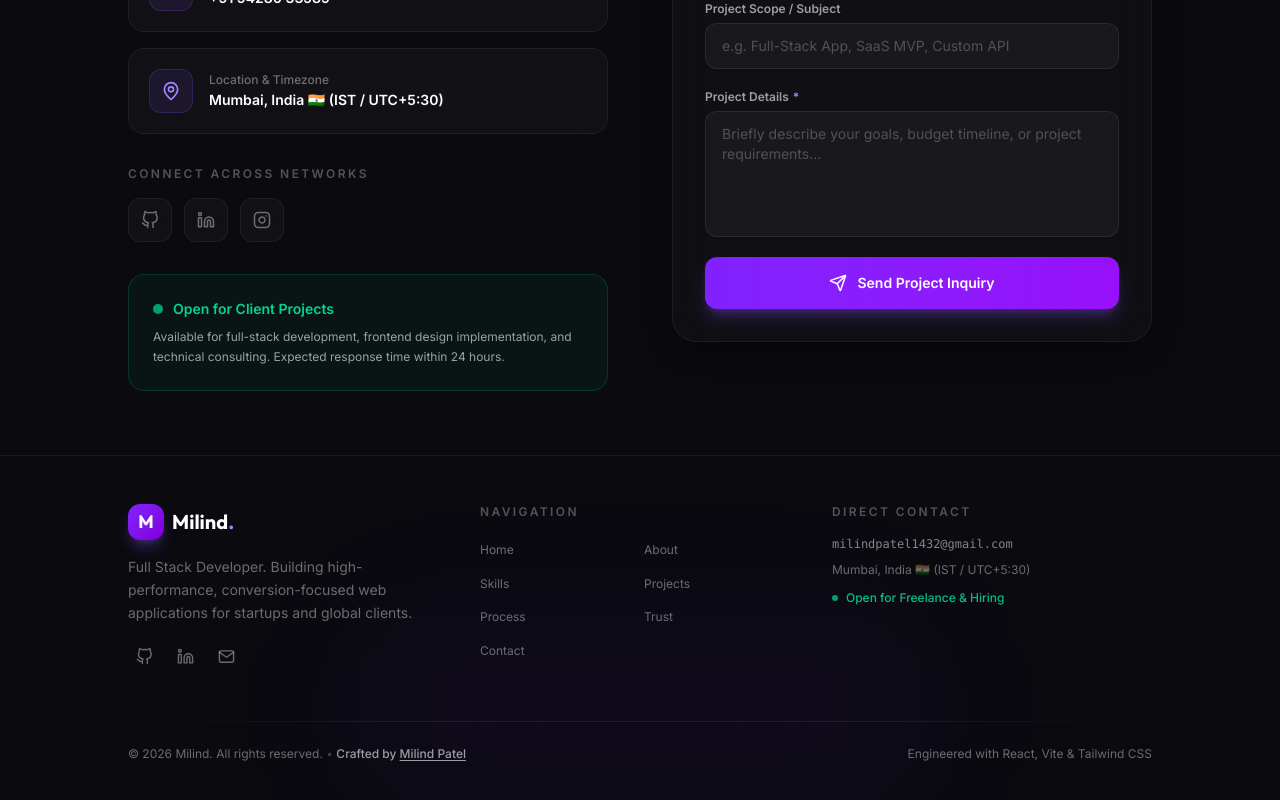
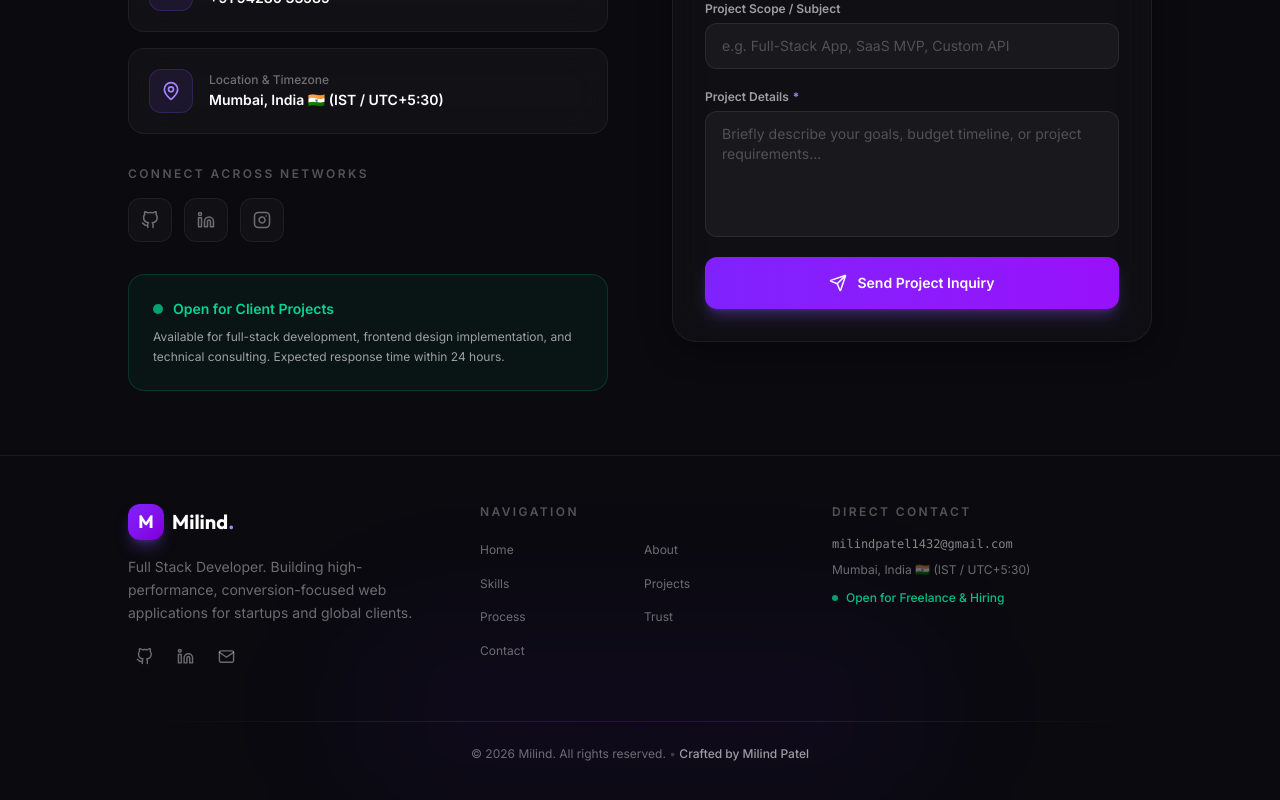
Before and after one commit to milindpatel1432/milindportfolio, a React (Vite) app: page / in a window 1280 px wide. Shown: the part 5190-5990 px from the top of the page. Built offline with nearby package versions, Linux system fonts and the light colour scheme.

Commit message:
Clean up footer text and remove underline from author link

```diff
--- a/src/components/Footer/Footer.jsx
+++ b/src/components/Footer/Footer.jsx
@@ -108,12 +108,9 @@ export default function Footer() {
 
         {/* Bottom bar */}
         <div className="section-separator mb-6" aria-hidden="true" />
-        <div className="flex flex-col sm:flex-row items-center justify-between gap-4">
-          <p className="text-xs text-white/40 text-center sm:text-left">
-            © {new Date().getFullYear()} Milind. All rights reserved. <span className="hidden sm:inline text-white/20">•</span> <span className="text-white/60 font-medium">Crafted by <a href="https://milindpatel.in/" target="_blank" rel="noopener noreferrer" className="hover:text-white underline underline-offset-2 transition-colors">Milind Patel</a></span>
-          </p>
-          <p className="text-xs text-white/40">
-            Engineered with React, Vite & Tailwind CSS
+        <div className="flex flex-col sm:flex-row items-center justify-center gap-4">
+          <p className="text-xs text-white/40 text-center">
+            © {new Date().getFullYear()} Milind. All rights reserved. <span className="hidden sm:inline text-white/20">•</span> <span className="text-white/60 font-medium">Crafted by <a href="https://milindpatel.in/" target="_blank" rel="noopener noreferrer" className="hover:text-white transition-colors">Milind Patel</a></span>
           </p>
         </div>
       </div>
```
